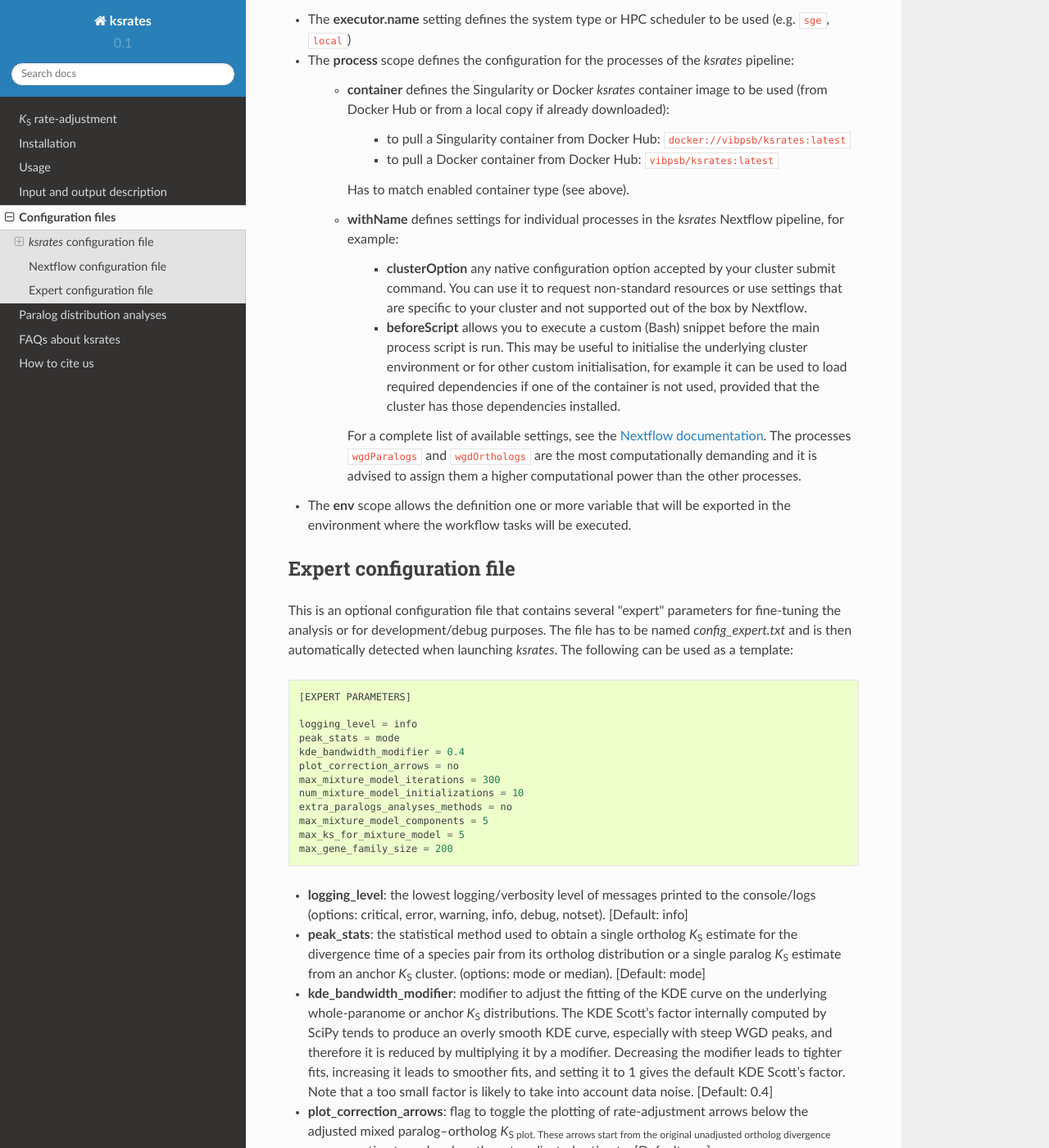
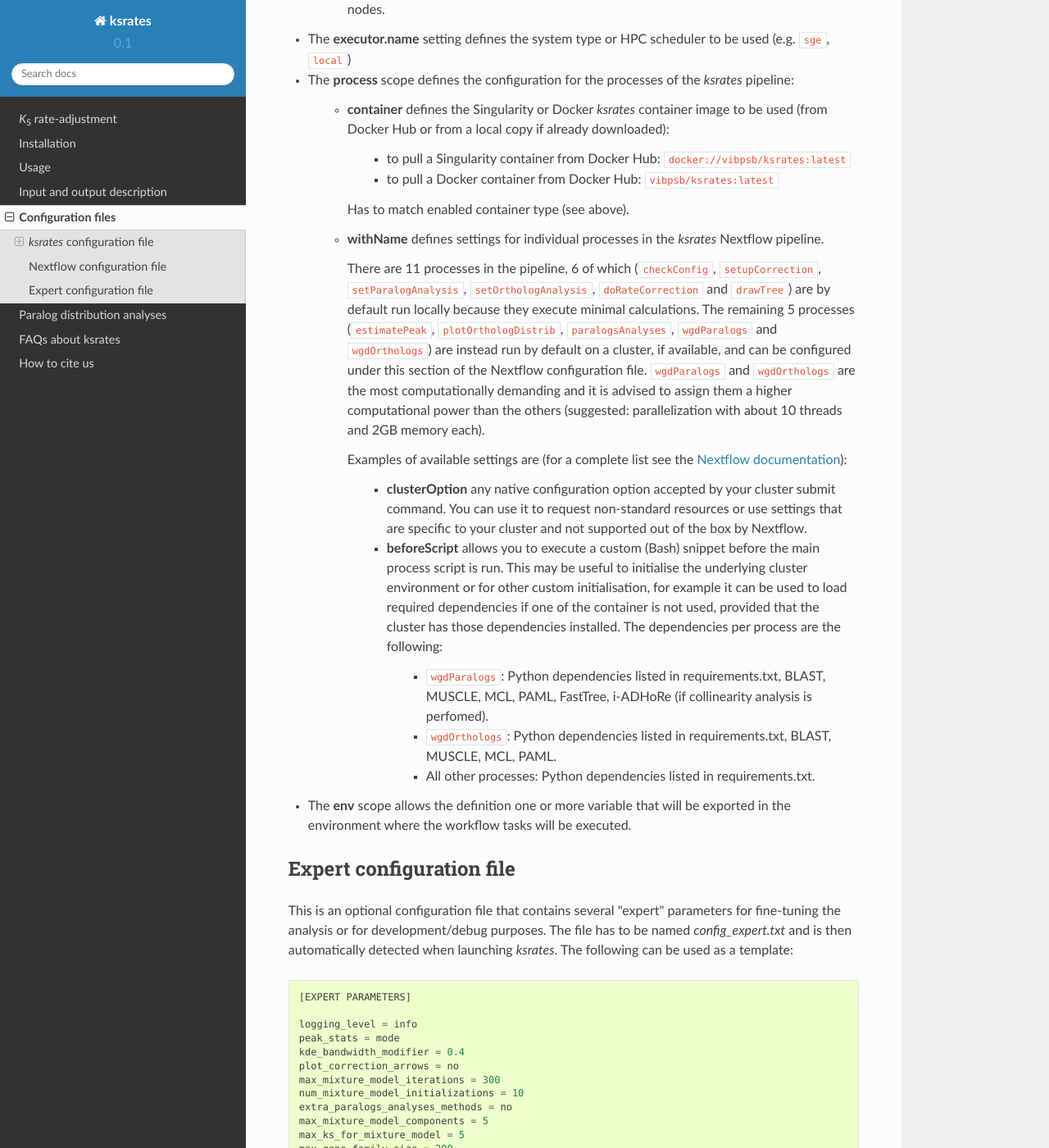
Before and after one commit to VIB-PSB/ksrates, a Sphinx documentation site: the page built from doc/source/configuration.rst, in a window 1280 px wide and 1400 px high, scrolled down 4595 px. Shown: the whole window at 82% size. Built offline with Sphinx 7.4.7 and the Read the Docs theme 2.0.0, drawn with Linux system fonts in a browser that asks for light colours; some of the changed text lies outside the part shown.

Commit message:
Update config.rst: mainly Nextflow config section

```diff
--- a/doc/source/configuration.rst
+++ b/doc/source/configuration.rst
@@ -55,9 +55,7 @@ The analysis configuration file is composed of a first section defining the spec
 
 The [SPECIES] section includes:
 
-.. TODO: are spaces tolerated in species name?
-
-* **species**: name of the focal species. A *K*:sub:`S` paralog distribution is generated for this species and its *K*:sub:`S`-scale is used as the rate-adjustment reference. It is advised to use a short name (for example, the genus or family name) or common abbreviation here. For example, "elaeis" or "eguineensis" instead of "Elaeis guineensis".
+* **species**: name of the focal species. A *K*:sub:`S` paralog distribution is generated for this species and its *K*:sub:`S`-scale is used as the rate-adjustment reference. The name must be composed of a single word since spaces are not tolerated; it is advised to use a short name (for example, the genus or family name) or common abbreviation here. For example, "elaeis" or "eguineensis" instead of "Elaeis guineensis".
 * **newick_tree**: phylogenetic relationships among the involved species as Newick format (more info on the ETE toolkit `website <http://etetoolkit.org/docs/latest/tutorial/tutorial_trees.html#reading-and-writing-newick-trees>`__). It has to contain the focal species as named in parameter `species`. It is advised to use short names or abbreviations for the other species as well.
 * **latin_names**: list of associations between each of the species names in parameter `newick_tree` and their scientific names, which will be used in legends and plot titles. The association is made with a colon (':').
 * **fasta_filenames**: list of associations between each of the species names in parameter `newick_tree` and the corresponding paths to their FASTA files. The association is made with a colon (':').
@@ -122,7 +120,7 @@ A consensus value for the rate-adjustment is needed when multiple rate-adjustmen
 Nextflow configuration file
 ===========================
 
-The Nextflow configuration file is used to configure various settings for the *ksrates* Nextflow pipeline, including the settings to use and configure resources on a compute cluster and to use the *ksrates* Singularity or Docker container. We provide a few general template Nextflow configuration files for the *ksrates* Nextflow pipeline in the `doc <https://github.com/VIB-PSB/ksrates/blob/master/doc/source>`_ directory in the GitHub repository. These can be adapted to a user's specific resources and requirements. Below, we briefly explain some of the basic key settings. For a more complete description please refer to the `Nextflow documentation <https://www.nextflow.io/docs/latest/config.html#configuration>`_. ::
+The Nextflow configuration file is used to configure various settings for the *ksrates* Nextflow pipeline, including the settings to use and configure resources on a compute cluster and to use the *ksrates* Singularity or Docker container. We provide a few general template Nextflow configuration files for the *ksrates* Nextflow pipeline in the `doc <https://github.com/VIB-PSB/ksrates/blob/master/doc/source>`_ directory in the GitHub repository. These can be adapted to a user's specific resources and requirements. Below, we briefly explain some of the basic key settings. For a more complete description please refer to the `Nextflow documentation <https://www.nextflow.io/docs/latest/config.html#configuration>`__. ::
 
     singularity {
         enabled = true
@@ -163,12 +161,18 @@ The Nextflow configuration file is used to configure various settings for the *k
 
       Has to match enabled container type (see above).
 
-    * **withName** defines settings for individual processes in the *ksrates* Nextflow pipeline, for example:
+    * **withName** defines settings for individual processes in the *ksrates* Nextflow pipeline.
+
+      There are 11 processes in the pipeline, 6 of which (``checkConfig``, ``setupCorrection``, ``setParalogAnalysis``, ``setOrthologAnalysis``,  ``doRateCorrection`` and ``drawTree``) are by default run locally because they execute minimal calculations. The remaining 5 processes (``estimatePeak``, ``plotOrthologDistrib``, ``paralogsAnalyses``, ``wgdParalogs`` and ``wgdOrthologs``) are instead run by default on a cluster, if available, and can be configured under this section of the Nextflow configuration file. ``wgdParalogs`` and ``wgdOrthologs`` are the most computationally demanding and it is advised to assign them a higher computational power than the others (suggested: parallelization with about 10 threads and 2GB memory each).
+
+      Examples of available settings are (for a complete list see the `Nextflow documentation <https://www.nextflow.io/docs/latest/process.html#process-directives>`__):
 
     	* **clusterOption** any native configuration option accepted by your cluster submit command. You can use it to request non-standard resources or use settings that are specific to your cluster and not supported out of the box by Nextflow.
-    	* **beforeScript** allows you to execute a custom (Bash) snippet before the main process script is run. This may be useful to initialise the underlying cluster environment or for other custom initialisation, for example it can be used to load required dependencies if one of the container is not used, provided that the cluster has those dependencies installed.
+    	* **beforeScript** allows you to execute a custom (Bash) snippet before the main process script is run. This may be useful to initialise the underlying cluster environment or for other custom initialisation, for example it can be used to load required dependencies if one of the container is not used, provided that the cluster has those dependencies installed. The dependencies per process are the following:
 
-      For a complete list of available settings, see the `Nextflow documentation <https://www.nextflow.io/docs/latest/process.html#process-directives>`_. The processes ``wgdParalogs`` and ``wgdOrthologs`` are the most computationally demanding and it is advised to assign them a higher computational power than the other processes.
+            * ``wgdParalogs``: Python dependencies listed in requirements.txt, BLAST, MUSCLE, MCL, PAML, FastTree, i-ADHoRe (if collinearity analysis is perfomed).
+            * ``wgdOrthologs``: Python dependencies listed in requirements.txt, BLAST, MUSCLE, MCL, PAML.
+            * All other processes: Python dependencies listed in requirements.txt.
 
 * The **env** scope allows the definition one or more variable that will be exported in the environment where the workflow tasks will be executed.
 
@@ -196,7 +200,7 @@ This is an optional configuration file that contains several \"expert\" paramete
 * **logging_level**: the lowest logging/verbosity level of messages printed to the console/logs (options: critical, error, warning, info, debug, notset). [Default: info]
 * **peak_stats**: the statistical method used to obtain a single ortholog *K*:sub:`S` estimate for the divergence time of a species pair from its ortholog distribution or a single paralog *K*:sub:`S` estimate from an anchor *K*:sub:`S` cluster. (options: mode or median). [Default: mode]
 * **kde_bandwidth_modifier**: modifier to adjust the fitting of the KDE curve on the underlying whole-paranome or anchor *K*:sub:`S` distributions. The KDE Scott's factor internally computed by SciPy tends to produce an overly smooth KDE curve, especially with steep WGD peaks, and therefore it is reduced by multiplying it by a modifier. Decreasing the modifier leads to tighter fits, increasing it leads to smoother fits, and setting it to 1 gives the default KDE Scott's factor. Note that a too small factor is likely to take into account data noise. [Default: 0.4]
-* **plot_correction_arrows**: flag to toggle the plotting of rate-adjustment arrows below the adjusted mixed paralog--ortholog *K*:sub:`S plot. These arrows start from the original unadjusted ortholog divergence *K*:sub:`S` estimate and end on the rate-adjusted estimate. [Default: yes]
+* **plot_correction_arrows**: flag to toggle the plotting of rate-adjustment arrows below the adjusted mixed paralog--ortholog *K*:sub:`S` plot. These arrows start from the original unadjusted ortholog divergence *K*:sub:`S` estimate and end on the rate-adjusted estimate. [Default: "no"]
 * **max_mixture_model_iterations**: maximum number of EM iterations for mixture modeling. [Default: 300]
 * **num_mixture_model_initializations**: number of times the EM algorithm is initialized (either for the random initialization in the exponential-lognormal mixture model or for k-means in the lognormal mixture model).
 * **max_mixture_model_components**: maximum number of components considered during execution of the mixture models.
```
